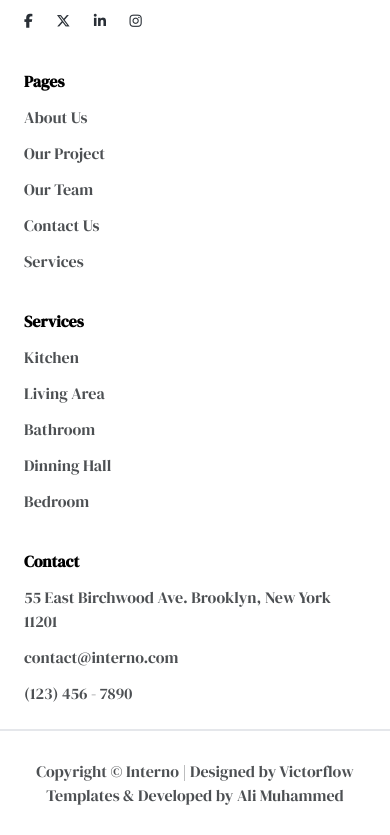
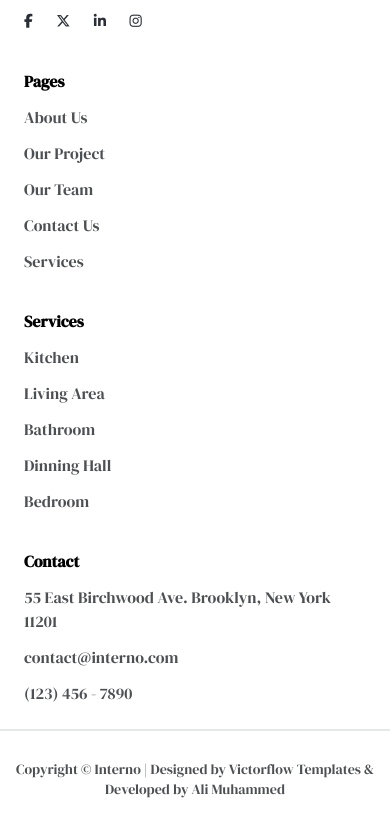
Before and after one commit to alimuhammeddev/Interno, a plain HTML site: page index.html in a window 390 px wide. Shown: the part 7229-8064 px from the top of the page. Drawn offline with nearby package versions, Linux system fonts and the light colour scheme.

Commit message:
final commit

```diff
--- a/index.html
+++ b/index.html
@@ -504,7 +504,7 @@
         <h1 class="bg-[#E5E5E5] border"></h1>
     </div>
     <div class="container p-2">
-        <h1 class="text-center mt-5 mb-5 text-[#4D5053] lg:text-lg">Copyright © Interno | Designed by Victorflow Templates & Developed by Ali Muhammed</h1>
+        <h1 class="text-center mt-5 mb-5 text-[#4D5053] lg:text-lg text-sm">Copyright © Interno | Designed by Victorflow Templates & Developed by Ali Muhammed</h1>
     </div>
 
 
```
